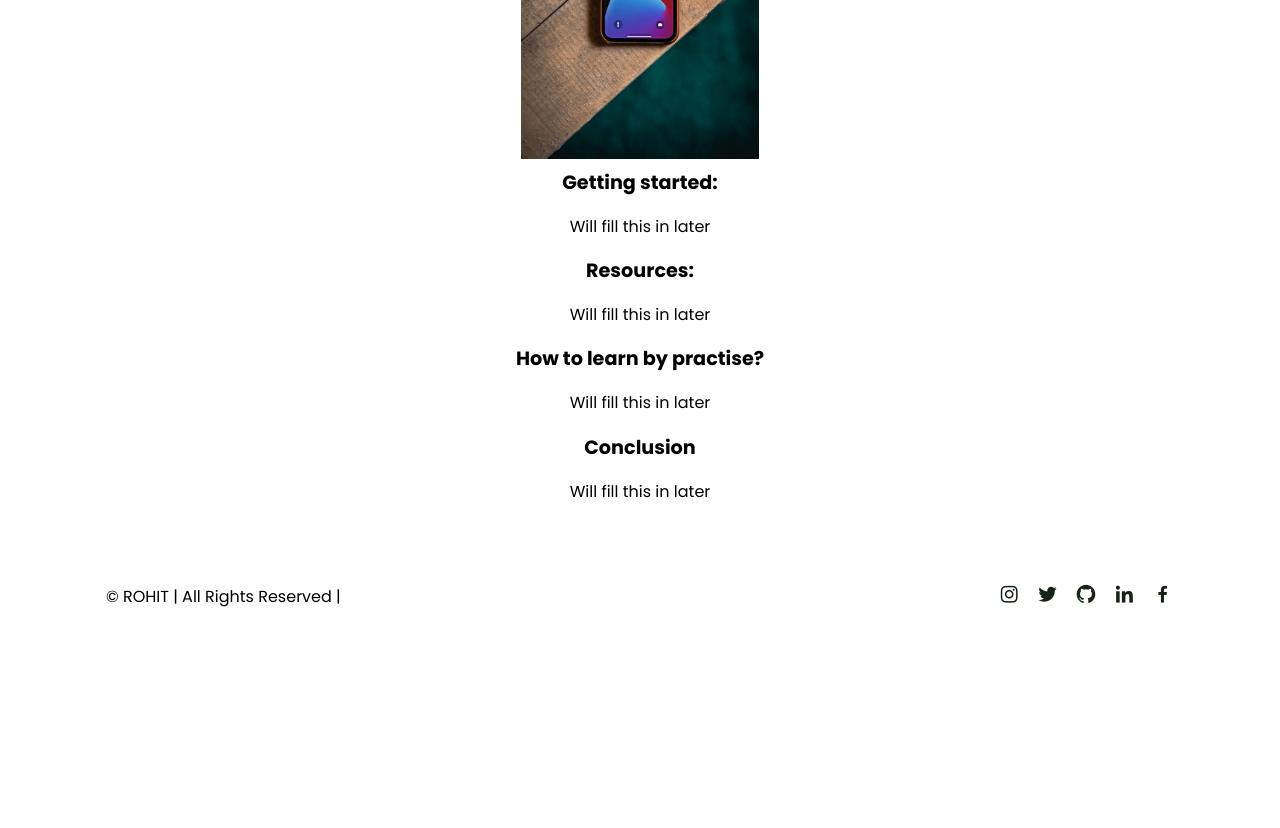
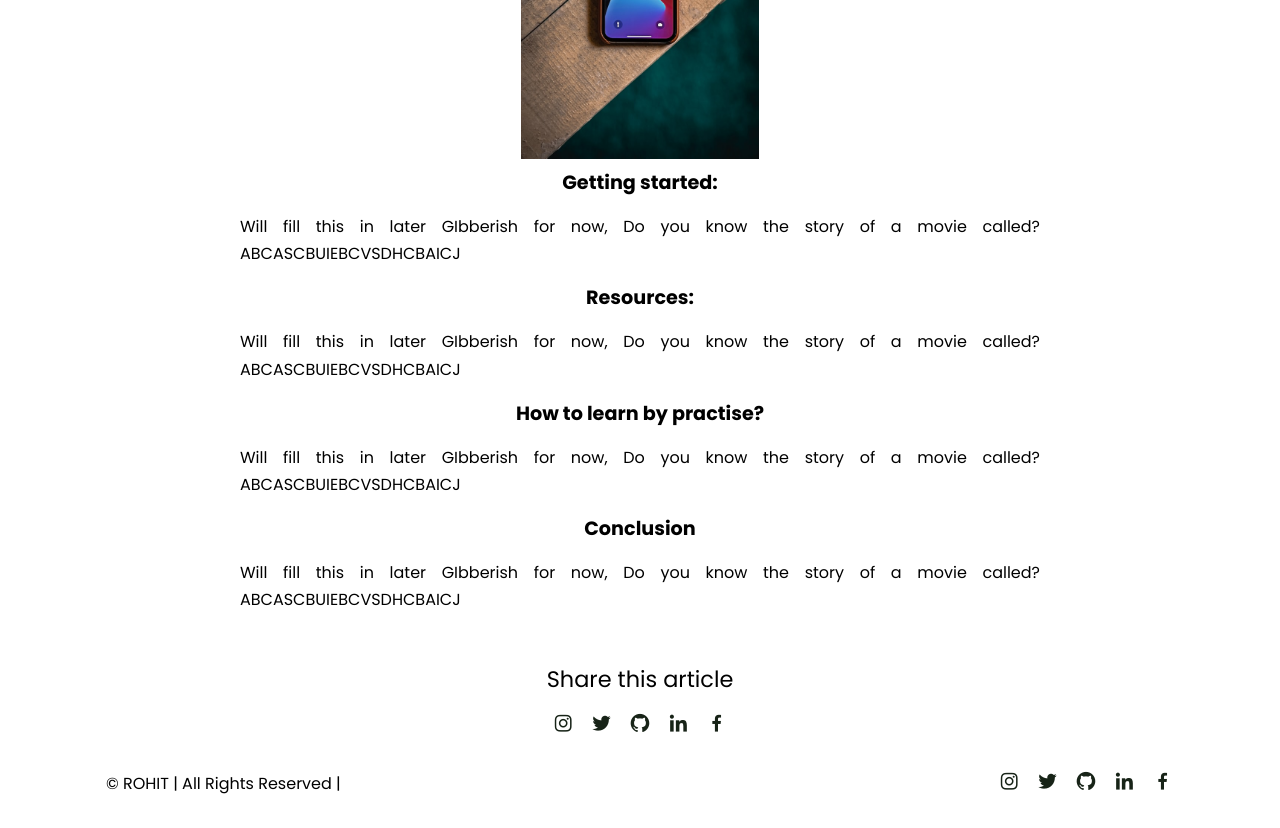
Before and after one commit to TRohit20/Blogs-Website, a plain HTML site: page post-page.html in a window 1280 px wide. Shown: the part 540-1368 px from the top of the page. Before the commit the page ends 1181 px from the top, so only its background shows below. Drawn offline with nearby package versions, Linux system fonts and the light colour scheme.

Commit message:
post page

```diff
--- a/post-page.html
+++ b/post-page.html
@@ -49,17 +49,45 @@
 
     <section class="post-content post-container">
         <h2 class="sub-heading">Getting started:</h2>
-        <p class="post-text"> Will fill this in later </p>
+        <p class="post-text"> Will fill this in later
+            GIbberish for now, Do you know the story of a movie called? ABCASCBUIEBCVSDHCBAICJ </p>
         <h2 class="sub-heading"> Resources: </h2>
-        <p class="post-text"> Will fill this in later </p>
+        <p class="post-text">  Will fill this in later
+            GIbberish for now, Do you know the story of a movie called? ABCASCBUIEBCVSDHCBAICJ </p>
         <h2 class="sub-heading"> How to learn by practise?</h2>
-        <p class="post-text"> Will fill this in later </p>
+        <p class="post-text">  Will fill this in later
+            GIbberish for now, Do you know the story of a movie called? ABCASCBUIEBCVSDHCBAICJ </p>
         <h2 class="sub-heading"> Conclusion</h2>
-        <p class="post-text"> Will fill this in later </p>
+        <p class="post-text">  Will fill this in later
+            GIbberish for now, Do you know the story of a movie called? ABCASCBUIEBCVSDHCBAICJ </p>
     </section>
 
     <!-- POSTS SECTION ENDS -->
 
+    <!-- Share Section BEGINS -->
+
+    <div class="share post-container">
+        <span class="share-title"> Share this article </span>
+        <div class="social">
+            <a href="#">
+                <i class="bx bxl-instagram"></i>
+            </a>
+            <a href="#">
+                <i class="bx bxl-twitter"></i>
+            </a>
+            <a href="#">
+                <i class="bx bxl-github"></i>
+            </a>
+            <a href="#">
+                <i class="bx bxl-linkedin"></i>
+            </a>
+            <a href="#">
+                <i class="bx bxl-facebook"></i>
+            </a>
+        </div>
+    </div>
+
+    <!-- Share Section Ends -->
     <!-- FOOTER SECTION BEGINS -->
 
     <div class="footer container">
--- a/style.css
+++ b/style.css
@@ -272,6 +272,12 @@ header.shadow .logo {
     background: var(--container-color);
 }
 
+.post-container{
+    max-width: 800px;
+    margin: auto;
+    width: 100%;
+}
+
 .header-content{
     display: flex;
     flex-direction: column;
@@ -286,7 +292,6 @@ header.shadow .logo {
     width: 90%;
     font-size: 2.6rem;
     color: var(--bg-color);
-    text-align: center;
     margin-bottom: 1rem;
 }
 .header-img{
@@ -298,7 +303,6 @@ header.shadow .logo {
 
 .post-content{
     margin-top: 10rem !important;
-    text-align: center;
 }
 
 .sub-heading{
@@ -309,6 +313,16 @@ header.shadow .logo {
     font-size: 1rem;
     line-height: 1.7rem;
     margin: 1rem 0 ;
-    text-align: center;
+    text-align: justify;
+}
+
+.share {
+    display: flex;
+    flex-direction: column;
+    align-items: center;
+    row-gap: 1rem;
+}
+.share-title{
+    font-size: 1.4rem;
 
 }
```
